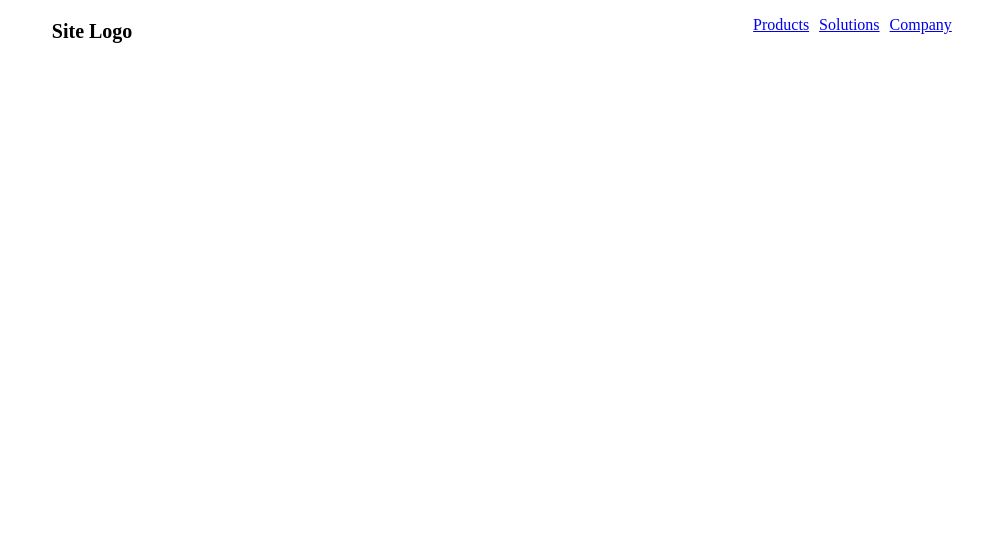
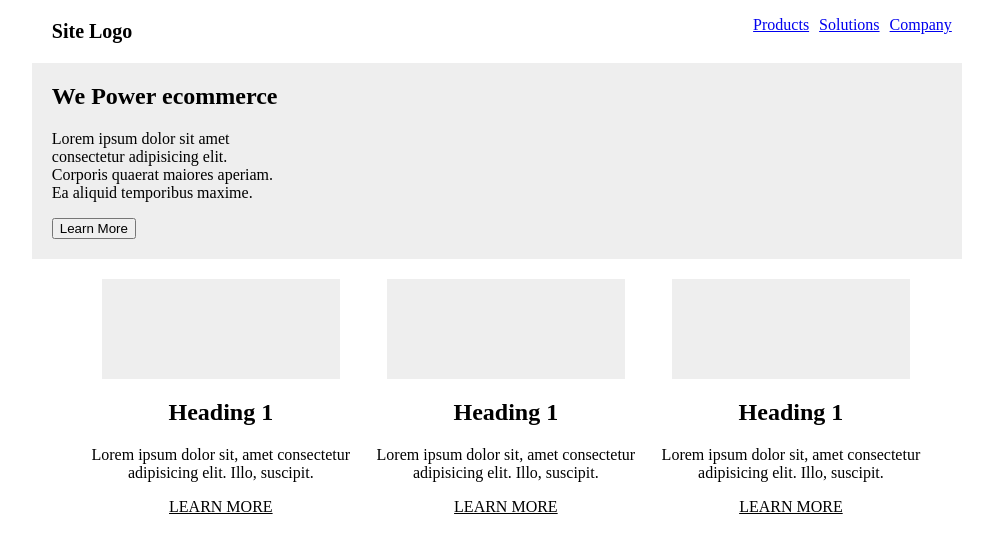
Before and after one commit to fmohd9870/template3, a plain HTML site: page src/index.html in a window 1280 px wide. Shown: the whole page, without its empty margins (137-1130 px from the left). Drawn offline with Linux system fonts and the light colour scheme.

Commit message:
content section

```diff
--- a/src/index.html
+++ b/src/index.html
@@ -21,6 +21,32 @@
                 </ul>
             </div>
         </div>
+        <div class="banner">
+            <div class="banner_content">
+            <h2>We Power ecommerce</h2>
+            <p>Lorem ipsum dolor sit amet consectetur adipisicing elit. Corporis quaerat maiores aperiam. Ea aliquid temporibus maxime.</p>
+            <button>Learn More</button>
+            </div>
+        </div>
+        <div class="block_section">
+            <div class="block">
+                <div class="block_image"></div>
+                <h2>Heading 1</h2>
+                <p>Lorem ipsum dolor sit, amet consectetur adipisicing elit. Illo, suscipit.</p>
+                <a href="#">LEARN MORE</a>
+            </div>
+            <div class="block">
+                <div class="block_image"></div>
+                <h2>Heading 1</h2>
+                <p>Lorem ipsum dolor sit, amet consectetur adipisicing elit. Illo, suscipit.</p>
+                <a href="#">LEARN MORE</a>
+            </div>
+            <div class="block">
+                <div class="block_image"></div>
+                <h2>Heading 1</h2>
+                <p>Lorem ipsum dolor sit, amet consectetur adipisicing elit. Illo, suscipit.</p>
+                <a href="#">LEARN MORE</a>
+            </div>
         </div>
     </div>
 </body>
--- a/src/style.css
+++ b/src/style.css
@@ -26,3 +26,35 @@ body{
    padding-right: 10px;
    list-style: none;
 }
+.banner{
+   background-color: #EEEEEE;
+}
+.banner_content{
+   padding: 20px;
+   width:25%
+}
+.banner_content h2{
+   margin-top: 0px;
+}
+.block_image{
+   width: 90%;
+   height: 100px;
+   background: #EEEEEE;
+   margin-left: 5%;
+}
+.block_section{
+   overflow: hidden;
+   margin-top: 10px;
+   margin-left: 5%;
+}
+.block{
+   float: left;
+   width: 30%;
+   padding: 10px;
+   display: block;
+   text-align: center;
+}
+
+.block a{
+color:#000;
+}
```
